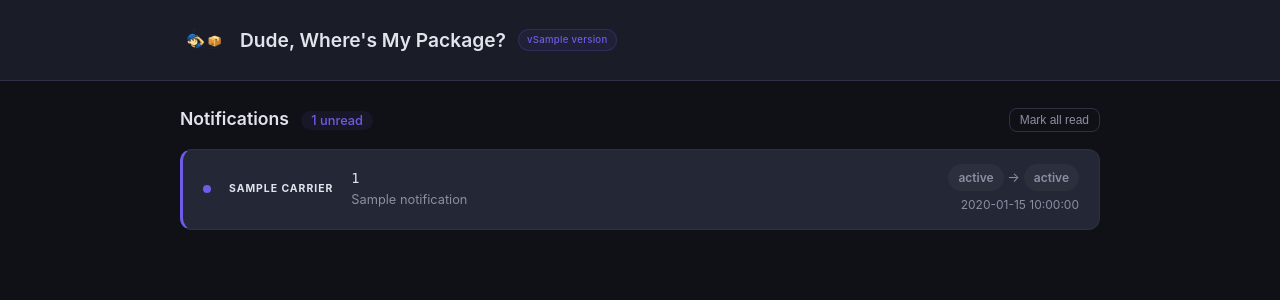
After one commit to stevendejongnl/dude-wheres-my-package, a Python web app: template src/dwmp/templates/notifications.html in a window 1280 px wide. The commit adds this page. Shown: the top 300 px of the page. Run offline with Jinja, Linux system fonts and the light colour scheme; the template is opened without the code that fills it: most values are stand-ins (such as "Sample title", 1, 10 or a date in 2020).

Commit message:
feat(ui): add notification center with unread badge and browser push notifications

```diff
--- a/src/dwmp/services/scheduler.py
+++ b/src/dwmp/services/scheduler.py
@@ -79,3 +79,8 @@ class PackageScheduler:
                 await self._service.refresh_package(pkg["id"])
             except Exception:
                 logger.exception("Failed to refresh package %s", pkg["id"])
+
+        # 3. Clean up old notifications
+        deleted = await self._service.delete_old_notifications(days=30)
+        if deleted:
+            logger.info("Cleaned up %d old notifications", deleted)
--- a/src/dwmp/templates/base.html
+++ b/src/dwmp/templates/base.html
@@ -171,6 +171,40 @@
     .empty { text-align: center; padding: 48px 20px; color: var(--text-dim); }
     .empty p { margin-top: 8px; font-size: 0.9rem; }
 
+    /* Notification bell & badge */
+    .nav-bell { position: relative; display: inline-flex; align-items: center; }
+    .nav-bell svg { width: 18px; height: 18px; fill: currentColor; }
+    .notif-badge-dot {
+      position: absolute; top: -4px; right: -8px;
+      background: var(--red); color: white;
+      font-size: 0.6rem; font-weight: 700;
+      min-width: 16px; height: 16px; line-height: 16px;
+      border-radius: 8px; text-align: center;
+      padding: 0 4px; pointer-events: none;
+    }
+
+    /* Notification center page */
+    .notification-card { transition: background 0.2s; }
+    .notification-card.unread { background: var(--surface2); border-left: 3px solid var(--accent); }
+    .notification-row {
+      display: flex; align-items: center; justify-content: space-between;
+      padding: 14px 20px; gap: 12px;
+    }
+    .notification-left { display: flex; align-items: center; gap: 10px; min-width: 0; flex: 1; }
+    .notification-info { display: flex; flex-direction: column; min-width: 0; }
+    .notification-right { display: flex; flex-direction: column; align-items: flex-end; gap: 4px; flex-shrink: 0; }
+    .notification-transition { display: flex; align-items: center; gap: 4px; flex-wrap: wrap; justify-content: flex-end; }
+    .status-arrow { color: var(--text-dim); font-size: 0.8rem; }
+    .notif-unread-dot {
+      width: 8px; height: 8px; border-radius: 50%;
+      background: var(--accent); flex-shrink: 0;
+    }
+    .notif-page-count {
+      font-size: 0.8rem; font-weight: 500; color: var(--accent);
+      background: #6c5ce715; padding: 2px 10px; border-radius: 20px;
+      margin-left: 8px;
+    }
+
     /* Section header */
     .section-header { display: flex; align-items: center; justify-content: space-between; margin-bottom: 16px; }
     .section-header h2 { font-size: 1.1rem; font-weight: 600; }
@@ -195,6 +229,9 @@
       .card-body { padding: 0 14px 12px; }
       .account { flex-direction: column; gap: 10px; align-items: flex-start; }
       .account-actions { align-self: flex-end; }
+      .notification-row { flex-direction: column; align-items: flex-start; }
+      .notification-right { align-items: flex-start; width: 100%; }
+      .notification-transition { justify-content: flex-start; }
     }
     @media (min-width: 641px) {
       .app-title-short { display: none; }
@@ -214,6 +251,10 @@
       <nav>
         <a href="/" class="{% if active_nav == 'packages' %}active{% endif %}">Packages</a>
         <a href="/accounts" class="{% if active_nav == 'accounts' %}active{% endif %}">Accounts</a>
+        <a href="/notifications" class="{% if active_nav == 'notifications' %}active{% endif %} nav-bell">
+          <svg viewBox="0 0 24 24" xmlns="http://www.w3.org/2000/svg"><path d="M12 2C10.9 2 10 2.9 10 4C10 4.1 10 4.19 10.02 4.28C7.58 5.07 6 7.36 6 10V16L4 18V19H20V18L18 16V10C18 7.36 16.42 5.07 13.98 4.28C14 4.19 14 4.1 14 4C14 2.9 13.1 2 12 2ZM12 22C13.1 22 14 21.1 14 20H10C10 21.1 10.9 22 12 22Z"/></svg>
+          <span id="notif-badge" hx-get="/notifications/badge" hx-trigger="load, every 30s" hx-swap="innerHTML"></span>
+        </a>
         <a href="/docs" target="_blank">API</a>
       </nav>
       {% endif %}
@@ -224,5 +265,37 @@
       {% block content %}{% endblock %}
     </div>
   </main>
+  {% if active_nav %}
+  <script>
+  (function() {
+    if (!('Notification' in window)) return;
+
+    // Request permission after a short delay (less aggressive)
+    if (Notification.permission === 'default') {
+      setTimeout(function() { Notification.requestPermission(); }, 3000);
+    }
+
+    // Track last known unread count to detect new notifications
+    var lastCount = 0;
+
+    document.addEventListener('htmx:afterSwap', function(evt) {
+      if (evt.detail.target.id !== 'notif-badge') return;
+
+      var el = evt.detail.target.querySelector('[data-count]');
+      var count = el ? parseInt(el.dataset.count, 10) : 0;
+
+      if (count > lastCount && lastCount >= 0 && Notification.permission === 'granted') {
+        var diff = count - lastCount;
+        new Notification('Dude, Where\'s My Package?', {
+          body: diff === 1 ? 'A package status has changed' : diff + ' package updates',
+          icon: '/static/icon-64.png',
+          tag: 'dwmp-update'
+        });
+      }
+      lastCount = count;
+    });
+  })();
+  </script>
+  {% endif %}
 </body>
 </html>
--- /dev/null
+++ b/src/dwmp/templates/notifications.html
@@ -0,0 +1,46 @@
+{% extends "base.html" %}
+{% block title %}Notifications - DWMP{% endblock %}
+{% block content %}
+<div class="section-header">
+  <h2>Notifications{% if unread_count %} <span class="notif-page-count">{{ unread_count }} unread</span>{% endif %}</h2>
+  {% if notifications %}
+  <form>
+    <button class="btn btn-ghost btn-sm"
+            hx-post="/notifications/read-all"
+            hx-swap="none">
+      Mark all read
+    </button>
+  </form>
+  {% endif %}
+</div>
+
+{% if notifications %}
+{% for n in notifications %}
+<div class="card notification-card{% if not n.is_read %} unread{% endif %}" id="notif-{{ n.id }}">
+  <div class="notification-row">
+    <div class="notification-left">
+      {% if not n.is_read %}<span class="notif-unread-dot"></span>{% endif %}
+      <span class="pkg-carrier {{ n.carrier }}">{{ n.carrier }}</span>
+      <div class="notification-info">
+        <span class="pkg-tracking">{{ n.tracking_number }}</span>
+        {% if n.label %}<span class="pkg-label">{{ n.label }}</span>{% endif %}
+      </div>
+    </div>
+    <div class="notification-right">
+      <div class="notification-transition">
+        <span class="status status-{{ n.old_status }}">{{ n.old_status_display }}</span>
+        <span class="status-arrow">&rarr;</span>
+        <span class="status status-{{ n.new_status }}">{{ n.new_status_display }}</span>
+      </div>
+      <span class="pkg-date">{{ n.formatted_time }}</span>
+    </div>
+  </div>
+</div>
+{% endfor %}
+{% else %}
+<div class="empty">
+  <p>No notifications yet</p>
+  <p>Status changes will appear here when your packages update.</p>
+</div>
+{% endif %}
+{% endblock %}
```
Also changed, not shown: src/dwmp/api/routes.py (+38 -0 lines), src/dwmp/api/routes_test.py (+63 -0 lines), src/dwmp/api/views.py (+58 -1 lines), src/dwmp/services/tracking.py (+51 -2 lines), src/dwmp/services/tracking_test.py (+65 -0 lines), src/dwmp/storage/repository.py, src/dwmp/storage/repository_test.py, 1 other file.
